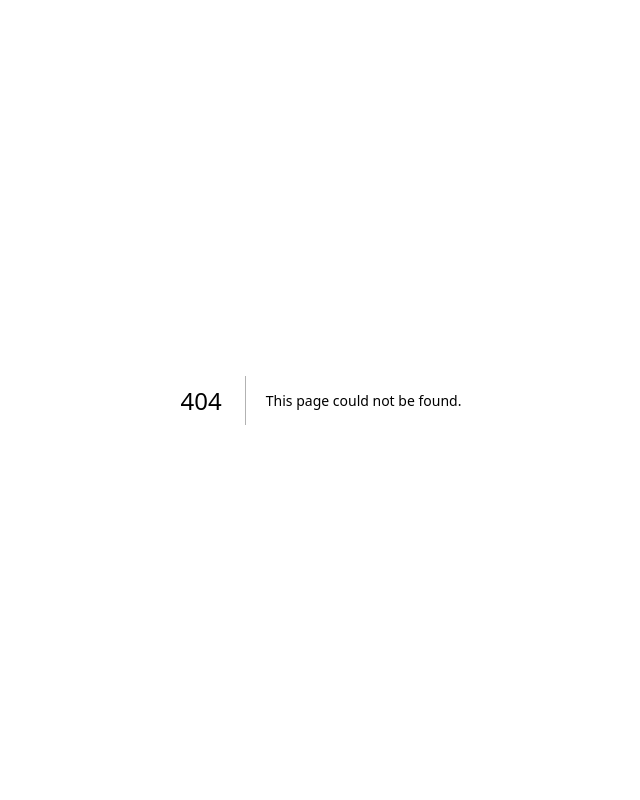
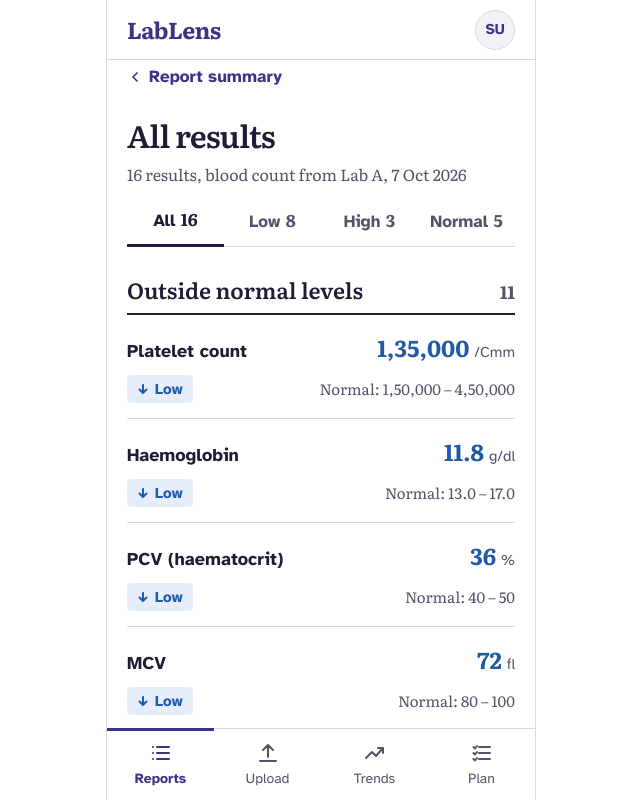
Before and after one commit to Nabil-Sajjad-Evan/LabLens, a Next.js app: page /reports/latest/all in a window 1280 px wide. Before the commit this address had no page. Shown: the top 800 px of the page, without its empty margins (319-959 px from the left). Built offline with nearby package versions, Linux system fonts and the light colour scheme.

Commit message:
Build C7 All results screen with filtering tabs and grouped results

```diff
--- /dev/null
+++ b/app/reports/latest/all/page.tsx
@@ -0,0 +1,187 @@
+// app/reports/latest/all/page.tsx
+// Screen C7: All results (route: /reports/latest/all)
+"use client";
+
+import { useState } from "react";
+import Link from "next/link";
+import Screen from "@/components/Screen";
+import ResultRow from "@/components/ResultRow";
+import PrimaryButton from "@/components/PrimaryButton";
+import { PageTitle, Meta } from "@/components/Headings";
+import { getStatus, report, results } from "@/lib/sample-data";
+
+type TabKey = "all" | "low" | "high" | "normal";
+
+export default function AllResultsPage() {
+  const [activeTab, setActiveTab] = useState<TabKey>("all");
+
+  const lowResults = results.filter((r) => getStatus(r) === "low");
+  const highResults = results.filter((r) => getStatus(r) === "high");
+  const normalResults = results.filter((r) => getStatus(r) === "normal");
+  const outsideResults = results.filter((r) => {
+    const s = getStatus(r);
+    return s === "low" || s === "high" || s === "urgent";
+  });
+
+  const tabs: { key: TabKey; label: string; count: number }[] = [
+    { key: "all", label: "All", count: 16 },
+    { key: "low", label: "Low", count: 8 },
+    { key: "high", label: "High", count: 3 },
+    { key: "normal", label: "Normal", count: 5 },
+  ];
+
+  return (
+    <Screen active="Reports" showAccount>
+      {/* Top back link */}
+      <Link
+        href="/reports/latest"
+        className="mt-1 flex items-center gap-1.5 text-[1.0625rem] font-bold text-brand"
+      >
+        <svg
+          width="16"
+          height="16"
+          viewBox="0 0 24 24"
+          fill="none"
+          stroke="currentColor"
+          strokeWidth="2.5"
+          strokeLinecap="round"
+          strokeLinejoin="round"
+          aria-hidden="true"
+        >
+          <path d="M15 18l-6-6 6-6" />
+        </svg>
+        Report summary
+      </Link>
+
+      <PageTitle>All results</PageTitle>
+      <Meta>
+        16 results, {report.panel.toLowerCase()} from {report.lab}, {report.date}
+      </Meta>
+
+      {/* Filter Tabs */}
+      <div className="mt-5 flex border-b border-rule" role="tablist">
+        {tabs.map((tab) => {
+          const isActive = activeTab === tab.key;
+          return (
+            <button
+              key={tab.key}
+              type="button"
+              role="tab"
+              aria-selected={isActive}
+              onClick={() => setActiveTab(tab.key)}
+              className={`flex-1 pb-2.5 text-center text-[1.0625rem] font-bold transition-colors ${
+                isActive
+                  ? "-mb-px border-b-[3px] border-ink font-bold text-ink"
+                  : "text-muted hover:text-ink"
+              }`}
+            >
+              {tab.label} <span className="font-serif font-bold">{tab.count}</span>
+            </button>
+          );
+        })}
+      </div>
+
+      {/* All Tab (Grouped View) */}
+      {activeTab === "all" && (
+        <div className="mt-7">
+          {/* Outside normal levels header */}
+          <div className="flex items-baseline justify-between border-b-2 border-ink pb-2">
+            <h2 className="font-serif text-[1.375rem] font-semibold leading-snug text-ink">
+              Outside normal levels
+            </h2>
+            <span className="font-serif text-[1.125rem] font-bold text-muted">
+              11
+            </span>
+          </div>
+          <div>
+            {outsideResults.map((r) => (
+              <ResultRow key={r.id} result={r} showBar={false} />
+            ))}
+          </div>
+
+          {/* Normal levels header */}
+          <div className="mt-8 flex items-baseline justify-between border-b-2 border-ink pb-2">
+            <h2 className="font-serif text-[1.375rem] font-semibold leading-snug text-ink">
+              Normal
+            </h2>
+            <span className="font-serif text-[1.125rem] font-bold text-muted">
+              5
+            </span>
+          </div>
+          <div>
+            {normalResults.map((r) => (
+              <ResultRow key={r.id} result={r} showBar={false} />
+            ))}
+          </div>
+        </div>
+      )}
+
+      {/* Low Tab */}
+      {activeTab === "low" && (
+        <div className="mt-6">
+          <div className="flex items-baseline justify-between border-b-2 border-ink pb-2">
+            <h2 className="font-serif text-[1.375rem] font-semibold leading-snug text-ink">
+              Low
+            </h2>
+            <span className="font-serif text-[1.125rem] font-bold text-muted">
+              {lowResults.length}
+            </span>
+          </div>
+          <div>
+            {lowResults.map((r) => (
+              <ResultRow key={r.id} result={r} showBar={false} />
+            ))}
+          </div>
+        </div>
+      )}
+
+      {/* High Tab */}
+      {activeTab === "high" && (
+        <div className="mt-6">
+          <div className="flex items-baseline justify-between border-b-2 border-ink pb-2">
+            <h2 className="font-serif text-[1.375rem] font-semibold leading-snug text-ink">
+              High
+            </h2>
+            <span className="font-serif text-[1.125rem] font-bold text-muted">
+              {highResults.length}
+            </span>
+          </div>
+          <div>
+            {highResults.map((r) => (
+              <ResultRow key={r.id} result={r} showBar={false} />
+            ))}
+          </div>
+        </div>
+      )}
+
+      {/* Normal Tab */}
+      {activeTab === "normal" && (
+        <div className="mt-6">
+          <div className="flex items-baseline justify-between border-b-2 border-ink pb-2">
+            <h2 className="font-serif text-[1.375rem] font-semibold leading-snug text-ink">
+              Normal
+            </h2>
+            <span className="font-serif text-[1.125rem] font-bold text-muted">
+              {normalResults.length}
+            </span>
+          </div>
+          <div>
+            {normalResults.map((r) => (
+              <ResultRow key={r.id} result={r} showBar={false} />
+            ))}
+          </div>
+        </div>
+      )}
+
+      {/* MPV footnote */}
+      <p className="mt-6 text-[0.875rem] leading-relaxed text-muted">
+        One test, MPV, had no value on your report, so it is not shown here.
+      </p>
+
+      {/* Bottom Button */}
+      <div className="mt-7 pb-2">
+        <PrimaryButton href="/reports/latest">Back to summary</PrimaryButton>
+      </div>
+    </Screen>
+  );
+}
```
